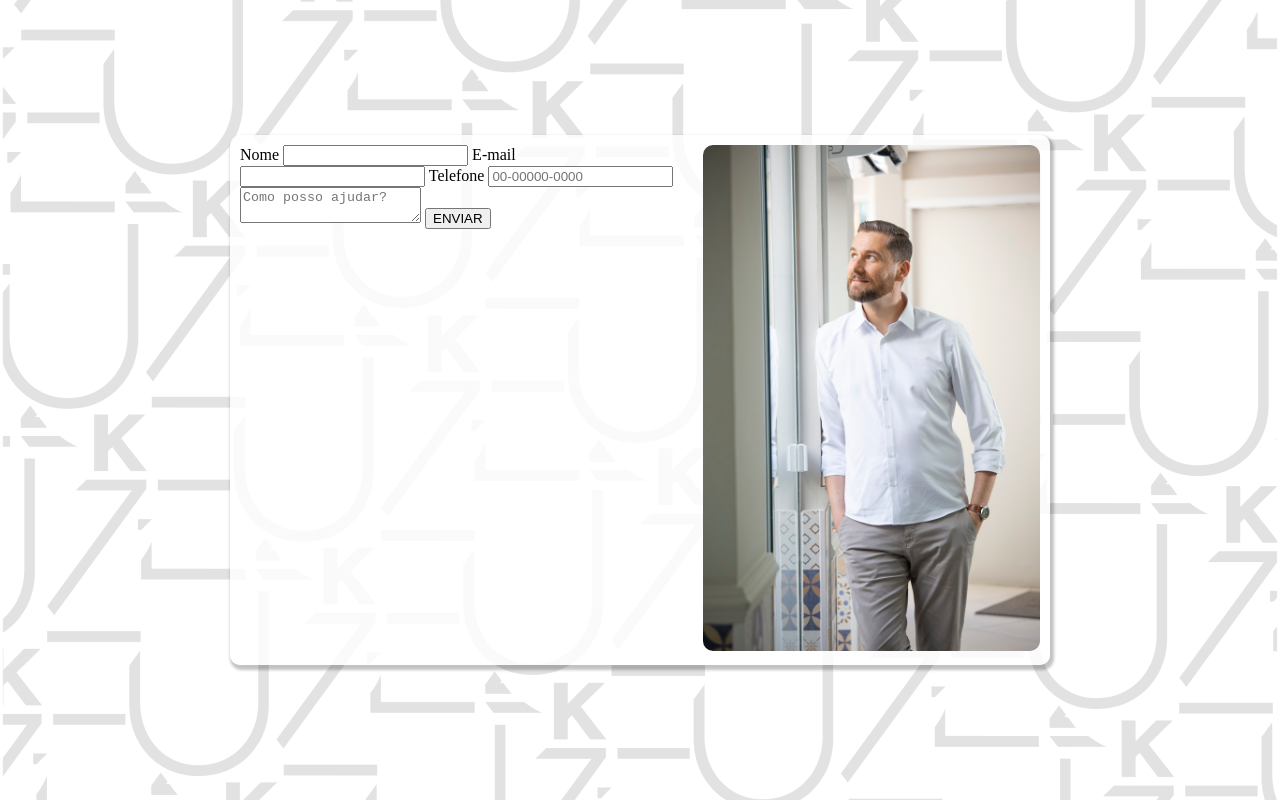
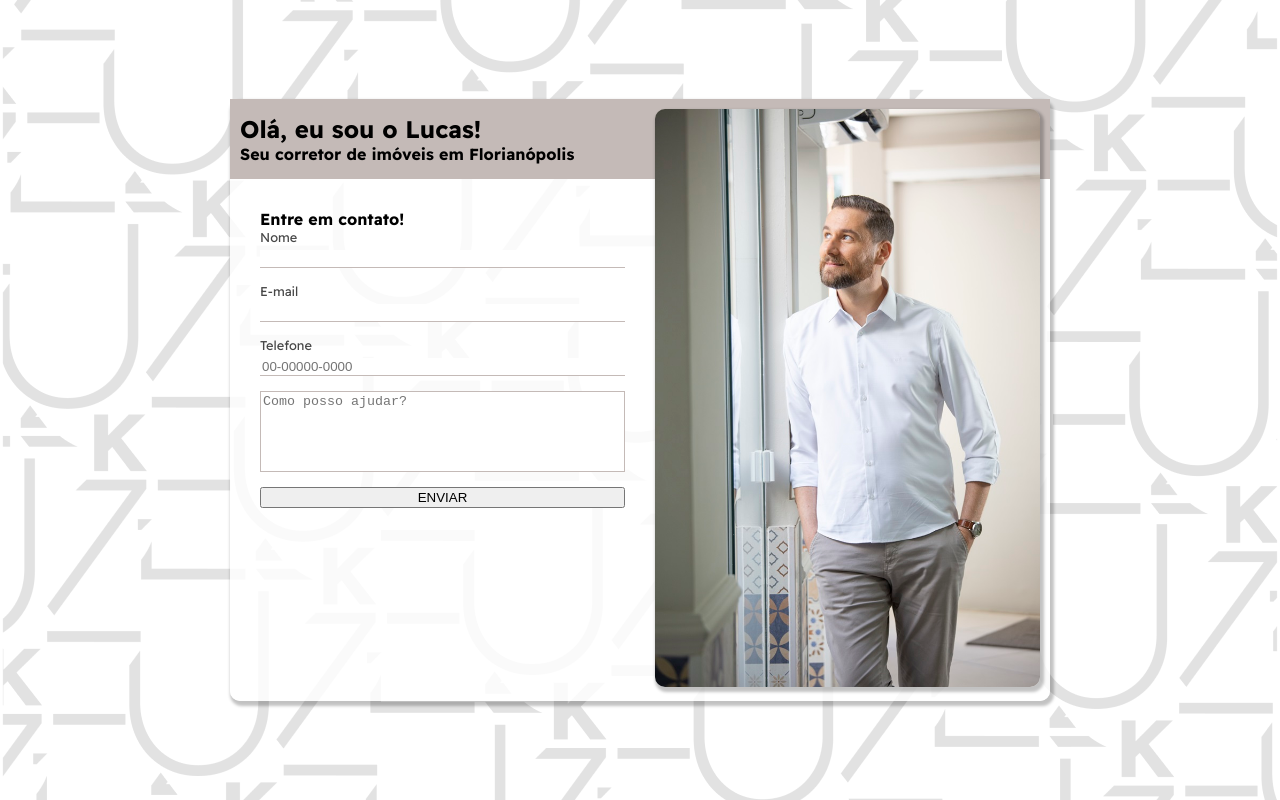
Before and after one commit to ana-nogueira/lucas, a plain HTML site: page index.html in a window 1280 px wide. Drawn offline with Linux system fonts and the light colour scheme.

Commit message:
Modificações no estilo

```diff
--- a/index.html
+++ b/index.html
@@ -13,15 +13,19 @@
 
 <body>
   <div class="content-wrapper">
-
+    <div class="title-content">
+      <h2>Olá, eu sou o Lucas!</h2>
+      <h4>Seu corretor de imóveis em Florianópolis</h3>
+    </div>
     <form action="" name="contato" id="contato">
+      <h4>Entre em contato!</h4>
       <label for="nome">Nome</label>
       <input type="text" name="nome" id="nome" required>
       <label for="email">E-mail</label>
       <input type="email" name="email" id="email" required>
       <label for="telefone">Telefone</label>
       <input type="tel" name="telefone" id="telefone" pattern="[0-9]{2}-[0-9]{5}-[0-9]{4}" placeholder="00-00000-0000">
-      <textarea name="mensagem" id="mensagem" placeholder="Como posso ajudar?" required></textarea>
+      <textarea name="mensagem" id="mensagem" rows="5" placeholder="Como posso ajudar?" required></textarea>
       <button type="submit">ENVIAR</button>
     </form>
     <div class="image">
--- a/style.css
+++ b/style.css
@@ -1,5 +1,7 @@
 body {
   background-image: url(./assets/img/background.png);
+  font-family: "Readex Pro", sans-serif;
+
   margin: 0 auto;
   height: 100vh;
   display: flex;
@@ -7,13 +9,25 @@ body {
   align-items: center;
 }
 
+h1,
+h2,
+h3,
+h4,
+span,
+a {
+  padding: 0;
+  margin: 0;
+}
+
 img {
   width: 100%;
 }
 
 .content-wrapper {
-  display: flex;
-  gap: 10px;
+  position: relative;
+  display: grid;
+  grid-template-columns: 1fr 1fr;
+  gap: 30px;
   max-width: 800px;
   background-color: rgba(255, 255, 255, 0.822);
   border-radius: 10px;
@@ -23,4 +37,47 @@ img {
 
 .image img {
   border-radius: 10px;
+  box-shadow: 2px 3px 3px 2px rgba(0, 0, 0, 0.241);
 }
+
+.image {
+  z-index: 100;
+}
+
+.title-content {
+  position: absolute;
+  box-sizing: border-box;
+  width: 100%;
+  padding: 15px 0px 15px 10px;
+  background-color: #c4bab7;
+}
+
+form {
+  display: flex;
+  flex-direction: column;
+  margin-top: 100px;
+  padding-left: 20px;
+}
+
+label {
+  font-size: 0.8rem;
+  color: #474747;
+  margin-bottom: 5px;
+}
+
+input {
+  border: none;
+  border-bottom: solid 1px #c4bab7;
+  margin-bottom: 15px;
+}
+
+input:focus-visible,
+textarea:focus-visible {
+  outline: none;
+}
+
+textarea {
+  resize: none;
+  border: solid 1px #c4bab7;
+  margin-bottom: 15px;
+}
```
